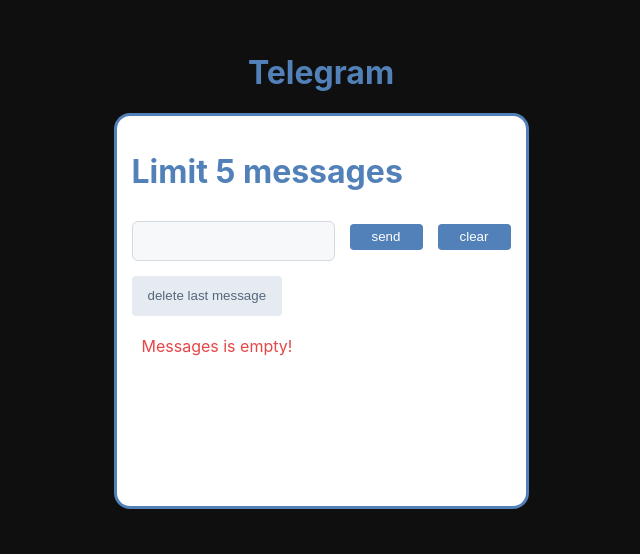
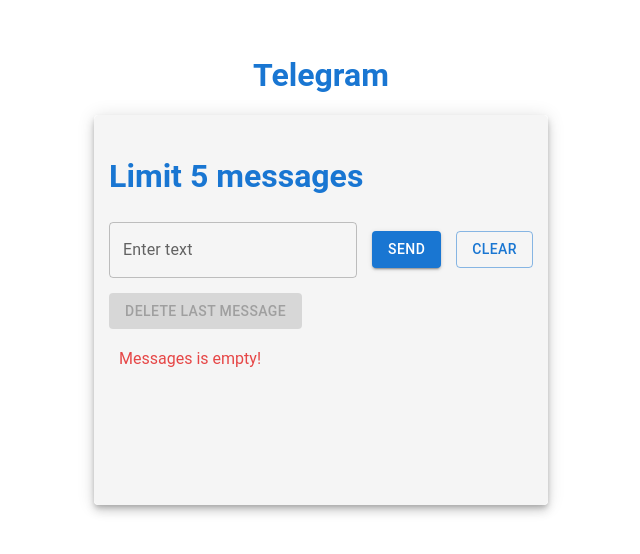
Before and after one commit to RudakovIlya/First-Exam, a React (Create React App) app: page / in a window 1280 px wide. Shown: the part 130-684 px from the top of the page, without its empty margins (319-959 px from the left). Built offline with nearby package versions, Linux system fonts and the light colour scheme.

Commit message:
feat: added mui

```diff
--- a/package.json
+++ b/package.json
@@ -4,7 +4,11 @@
   "private": true,
   "homepage": "https://rudakovilya.github.io/First-Exam",
   "dependencies": {
+    "@emotion/react": "^11.10.5",
+    "@emotion/styled": "^11.10.5",
     "@formkit/auto-animate": "^1.0.0-beta.5",
+    "@mui/icons-material": "^5.10.16",
+    "@mui/material": "^5.10.17",
     "@testing-library/jest-dom": "^5.14.1",
     "@testing-library/react": "^13.0.0",
     "@testing-library/user-event": "^13.2.1",
--- a/src/App.css
+++ b/src/App.css
@@ -4,8 +4,9 @@
     justify-content: center;
     flex-direction: column;
     min-height: 100%;
+    padding: 0 15px;
 }
 
-h1{
-    color: #5181B8;
+h1 {
+    color: #1976d2;
 }
--- a/src/App.tsx
+++ b/src/App.tsx
@@ -1,44 +1,45 @@
-import React, {useEffect, useState} from 'react';
-import './App.css';
+import React, { useEffect, useState } from "react";
+import "./App.css";
 import Telegram from "./components/Telegram/Telegram";
-import {v1} from "uuid";
+import { v1 } from "uuid";
+import Paper from "@mui/material/Paper";
 
 export type MessageType = {
-    id: string
-    text: string
-    likesCount: number
-}
+  id: string;
+  text: string;
+  likesCount: number;
+};
 
 const App: React.FC = () => {
-
   const [messages, setList] = useState<MessageType[]>(() => {
-        const getMessage = localStorage.getItem('message');
+    const getMessage = localStorage.getItem("message");
     return getMessage ? JSON.parse(getMessage) : [];
   });
 
   useEffect(() => {
-        localStorage.setItem('message', JSON.stringify(messages));
-    }, [messages])
+    localStorage.setItem("message", JSON.stringify(messages));
+  }, [messages]);
 
   const addMessage = (text: string) => {
-        setList([{id: v1(), text, likesCount: 0}, ...messages]);
+    setList([{ id: v1(), text, likesCount: 0 }, ...messages]);
   };
 
   const removeLastMessage = () => {
-        setList([...messages.slice(0, messages.length - 1)])
+    setList([...messages.slice(0, messages.length - 1)]);
   };
 
   const changeMessageText = (messageID: string, text: string) => {
-        setList(messages.map(ms => ms.id === messageID ? {...ms, text} : ms));
+    setList(messages.map(ms => (ms.id === messageID ? { ...ms, text } : ms)));
   };
 
   const changeAmountLikes = (messageID: string, likes: number) => {
-        setList(messages.map(mes => mes.id === messageID ? {...mes, likesCount: likes + 1} : mes))
-    }
+    setList(messages.map(mes => (mes.id === messageID ? { ...mes, likesCount: likes + 1 } : mes)));
+  };
 
   return (
     <div className="App">
       <h1>Telegram</h1>
+      <Paper elevation={6}>
         <Telegram
           changeMessageText={changeMessageText}
           messages={messages}
@@ -46,8 +47,9 @@
           removeLastMessage={removeLastMessage}
           changeAmountLikes={changeAmountLikes}
         />
+      </Paper>
     </div>
   );
-}
+};
 
 export default App;
--- a/src/components/Telegram/Telegram.module.css
+++ b/src/components/Telegram/Telegram.module.css
@@ -1,16 +1,16 @@
 .container {
-    border: 3px solid #5181B8;
-    border-radius: 16px;
+    /*    border: 3px solid #5181B8;*/
+    border-radius: 5px;
     padding: 15px;
     min-height: 360px;
-    background-color: #ffffff;
+    background-color: #f5f5f5;
     overflow: hidden;
 }
 
 .border-error {
-    border: 3px solid #E64646;
+    border: 3px solid #d32f2f;;
 }
 
 .title {
-    color: #5181B8;
+    color: #1976d2;
 }
--- a/src/components/Telegram/Telegram.tsx
+++ b/src/components/Telegram/Telegram.tsx
@@ -1,18 +1,18 @@
-import React, {ChangeEvent, useEffect, useState} from 'react';
-import {MessageType} from "../../App";
-import SuperButton from "../SuperButton/SuperButton";
-import styles from './Telegram.module.css'
+import React, { ChangeEvent, useEffect, useState, KeyboardEvent } from "react";
+import { MessageType } from "../../App";
+import styles from "./Telegram.module.css";
 import TelegramTitle from "./TelegramTitle/TelegramTitle";
 import TelegramChat from "./TelegramChat/TelegramChat";
 import TelegramMessageList from "./TelegramMessageList/TelegramMessageList";
+import Button from "@mui/material/Button";
 
 type TelegramPropsType = {
-    addMessage: (text: string) => void
-    messages: MessageType[]
-    removeLastMessage: () => void
-    changeAmountLikes: (messageID: string, likes: number) => void
-    changeMessageText: (messageID: string, text: string) => void
-}
+  addMessage: (text: string) => void;
+  messages: MessageType[];
+  removeLastMessage: () => void;
+  changeAmountLikes: (messageID: string, likes: number) => void;
+  changeMessageText: (messageID: string, text: string) => void;
+};
 
 const startValue = 5;
 const minValue = 0;
@@ -21,53 +21,53 @@
   messages,
   removeLastMessage,
   changeAmountLikes,
-                                                   changeMessageText
+  changeMessageText,
 }) => {
   const [count, setCount] = useState<number>(() => {
-        const newCount = localStorage.getItem('currentCount');
+    const newCount = localStorage.getItem("currentCount");
     return newCount && messages.length === startValue ? minValue : startValue - messages.length;
   });
-    const [text, setText] = useState<string>('');
-    const [error, setError] = useState('')
+  const [text, setText] = useState<string>("");
+  const [error, setError] = useState("");
 
   useEffect(() => {
-        localStorage.setItem('currentCount', JSON.stringify(count));
-    }, [count])
+    localStorage.setItem("currentCount", JSON.stringify(count));
+  }, [count]);
 
   const onChangeText = (event: ChangeEvent<HTMLInputElement>) => {
     setText(event.currentTarget.value);
-        error && setError('')
-    }
+    error && setError("");
+  };
 
   const addMessageCallBack = () => {
     const trimmedMessage = text.trim();
     if (!trimmedMessage) {
-            setError('Message is required!')
+      setError("Message is required!");
     } else {
       setCount(startValue - (messages.length + 1));
       addMessage(text.trim());
-            setText('')
+      setText("");
     }
-    }
+  };
 
   const clearInput = () => {
-        setText('');
-    }
+    setText("");
+  };
 
   const deleteMessageCallBack = () => {
     setCount(startValue - (messages.length - 1));
     removeLastMessage();
-    }
+  };
 
-    const onEnterCallback = () => {
-        count && addMessageCallBack();
-    }
+  const onEnterCallback = (event: KeyboardEvent<HTMLInputElement>) => {
+    count && event.key === "Enter" && addMessageCallBack();
+  };
 
-    const telegramClassName = `${styles.container} ${!count ? styles['border-error'] : ''}`;
+  const telegramClassName = `${styles.container} ${!count ? styles["border-error"] : ""}`;
 
   return (
     <div className={telegramClassName}>
-            <TelegramTitle countValue={count}/>
+      <TelegramTitle countValue={count} />
       <TelegramChat
         clearInput={clearInput}
         addMessageCallback={addMessageCallBack}
@@ -75,12 +75,18 @@
         countMessage={count}
         messageText={text}
         onChangeText={onChangeText}
-                onEnter={onEnterCallback}/>
-            <SuperButton disabled={!messages.length} onClick={deleteMessageCallBack} buttonSize={"large"}>delete last
-                message</SuperButton>
+        onEnter={onEnterCallback}
+      />
+      <Button disabled={!messages.length} onClick={deleteMessageCallBack} variant="contained">
+        Delete last message
+      </Button>
+
       <div>
-                <TelegramMessageList messages={messages} changeAmountLikes={changeAmountLikes}
-                                     changeMessageText={changeMessageText}/>
+        <TelegramMessageList
+          messages={messages}
+          changeAmountLikes={changeAmountLikes}
+          changeMessageText={changeMessageText}
+        />
       </div>
     </div>
   );
--- a/src/components/Telegram/TelegramChat/TelegramChat.module.css
+++ b/src/components/Telegram/TelegramChat/TelegramChat.module.css
@@ -1,10 +1,12 @@
 .input {
     display: flex;
     column-gap: 15px;
+    row-gap: 10px;
     align-items: center;
     margin-bottom: 15px;
+    flex-wrap: wrap;
 }
 
 .red {
-    color: #E64646;
+    color: #e64646;
 }
--- a/src/components/Telegram/TelegramChat/TelegramChat.tsx
+++ b/src/components/Telegram/TelegramChat/TelegramChat.tsx
@@ -1,17 +1,17 @@
-import React, {ChangeEvent} from 'react';
-import SuperInput from "../../SuperInput/SuperInput";
-import SuperButton from "../../SuperButton/SuperButton";
-import styles from './TelegramChat.module.css'
+import React, { ChangeEvent, KeyboardEvent } from "react";
+import styles from "./TelegramChat.module.css";
+import TextField from "@mui/material/TextField";
+import Button from "@mui/material/Button";
 
 type TelegramChatPropsType = {
-    error: string
-    messageText: string
-    countMessage: number
-    addMessageCallback: () => void
-    onChangeText: (event: ChangeEvent<HTMLInputElement>) => void
-    onEnter: () => void
-    clearInput: () => void
-}
+  error: string;
+  messageText: string;
+  countMessage: number;
+  addMessageCallback: () => void;
+  onChangeText: (event: ChangeEvent<HTMLInputElement>) => void;
+  onEnter: (event: KeyboardEvent<HTMLInputElement>) => void;
+  clearInput: () => void;
+};
 
 const TelegramChat: React.FC<TelegramChatPropsType> = ({
   messageText,
@@ -20,15 +20,26 @@
   addMessageCallback,
   onChangeText,
   onEnter,
-                                                           clearInput
+  clearInput,
 }) => {
-
   return (
     <div className={styles.input}>
-            <SuperInput error={error} value={messageText} onChange={onChangeText} onEnter={onEnter}
-                        disabled={countMessage <= 0}/>
-            <SuperButton disabled={countMessage <= 0} onClick={addMessageCallback}>send</SuperButton>
-            <SuperButton onClick={clearInput}>clear</SuperButton>
+      <TextField
+        value={messageText}
+        onChange={onChangeText}
+        onKeyDown={onEnter}
+        id="outlined-basic"
+        label="Enter text"
+        variant="outlined"
+        error={!!error}
+        helperText={error}
+      />
+      <Button disabled={countMessage <= 0} onClick={addMessageCallback} variant="contained">
+        send
+      </Button>
+      <Button onClick={clearInput} variant="outlined">
+        clear
+      </Button>
     </div>
   );
 };
--- a/src/components/Telegram/TelegramMessageList/TelegrammMessage/TelegramMessage.module.css
+++ b/src/components/Telegram/TelegramMessageList/TelegrammMessage/TelegramMessage.module.css
@@ -29,3 +29,7 @@
     background-color: transparent;
     border: none;
 }
+
+span {
+    color: #1976d2;
+}
--- a/src/components/Telegram/TelegramTitle/TelegramTitle.module.css
+++ b/src/components/Telegram/TelegramTitle/TelegramTitle.module.css
@@ -1,5 +1,6 @@
 .title {
-    color: #5181B8;
+    color: #1976d2;
+    font-size: 2em;
 }
 
 .error-title {
--- a/src/components/Telegram/TelegramTitle/TelegramTitle.tsx
+++ b/src/components/Telegram/TelegramTitle/TelegramTitle.tsx
@@ -8,7 +8,7 @@
 const TelegramTitle: React.FC<TelegramTitlePropsType> = ({countValue}) => {
     const titleClassName = `${styles.title} ${!countValue ? styles['error-title'] : ''}`;
     return (
-        <h1 className={titleClassName}>{`${countValue ? `Limit ${countValue} messages` : 'Limit exhausted'}`}</h1>
+        <h2 className={titleClassName}>{`${countValue ? `Limit ${countValue} messages` : 'Limit exhausted'}`}</h2>
     );
 };
 
--- a/src/index.css
+++ b/src/index.css
@@ -1,15 +1,13 @@
 body {
     margin: 0;
-    font-family: -apple-system, BlinkMacSystemFont, 'Segoe UI', 'Roboto', 'Oxygen',
-    'Ubuntu', 'Cantarell', 'Fira Sans', 'Droid Sans', 'Helvetica Neue',
-    sans-serif;
+    font-family: 'Roboto', sans-serif;
     -webkit-font-smoothing: antialiased;
     -moz-osx-font-smoothing: grayscale;
 }
 
 html, body {
     height: 100%;
-    background-color: rgba(0, 0, 0, 0.76);
+/*    background-color: rgba(0, 0, 0, 0.76);*/
 }
 
 #root {
```
Also changed, not shown: src/components/Telegram/TelegramMessageList/TelegrammMessage/TelegramMessage.tsx (+45 -37 lines), 1 other file (tests, documents, lock files or other folders). Lines whose indentation alone changed are shown as unchanged.
